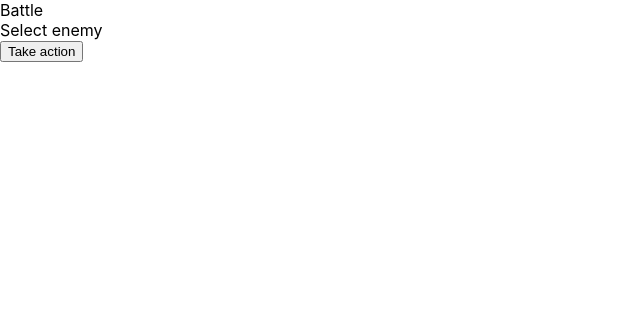
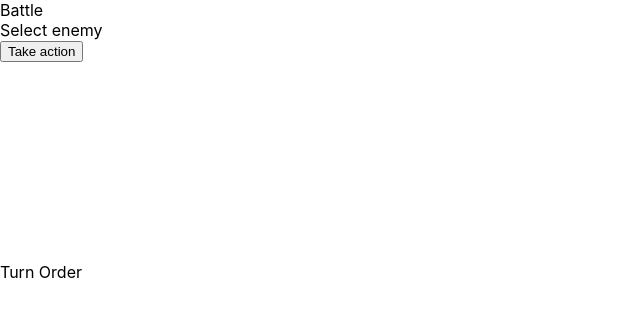
Before and after one commit to takumimc/HSRDPS, a React (Create React App) app in the folder ghi/: page /battle in a window 1280 px wide. Shown: the top 316 px of the page, without its empty margins (0-640 px from the left). Built offline with nearby package versions, Linux system fonts and the light colour scheme.

Commit message:
turn order render on page

```diff
--- a/ghi/src/pages/battle_page.js
+++ b/ghi/src/pages/battle_page.js
@@ -1,5 +1,3 @@
-// things to do
-// buttons appear only when its characters turn
 import BattleSystem from "../battle_sys/battle.mjs";
 import { UnitContext } from "../utils/UnitsContext";
 import { useContext, useRef, useState } from "react";
@@ -96,6 +94,12 @@ return (
             <p key={index}>{instance['character'].character} did {instance['dmg']} to {instance['target']}</p>
         ))}
     </div>
+    <div>
+        Turn Order
+        {battle_info.turn_counter.turn_list.map((char) => (
+            <p>{Object.keys(char)[0]}:{Object.values(char)[0]}</p>
+        ))}
+    </div>
     </>
 )
 }
```
